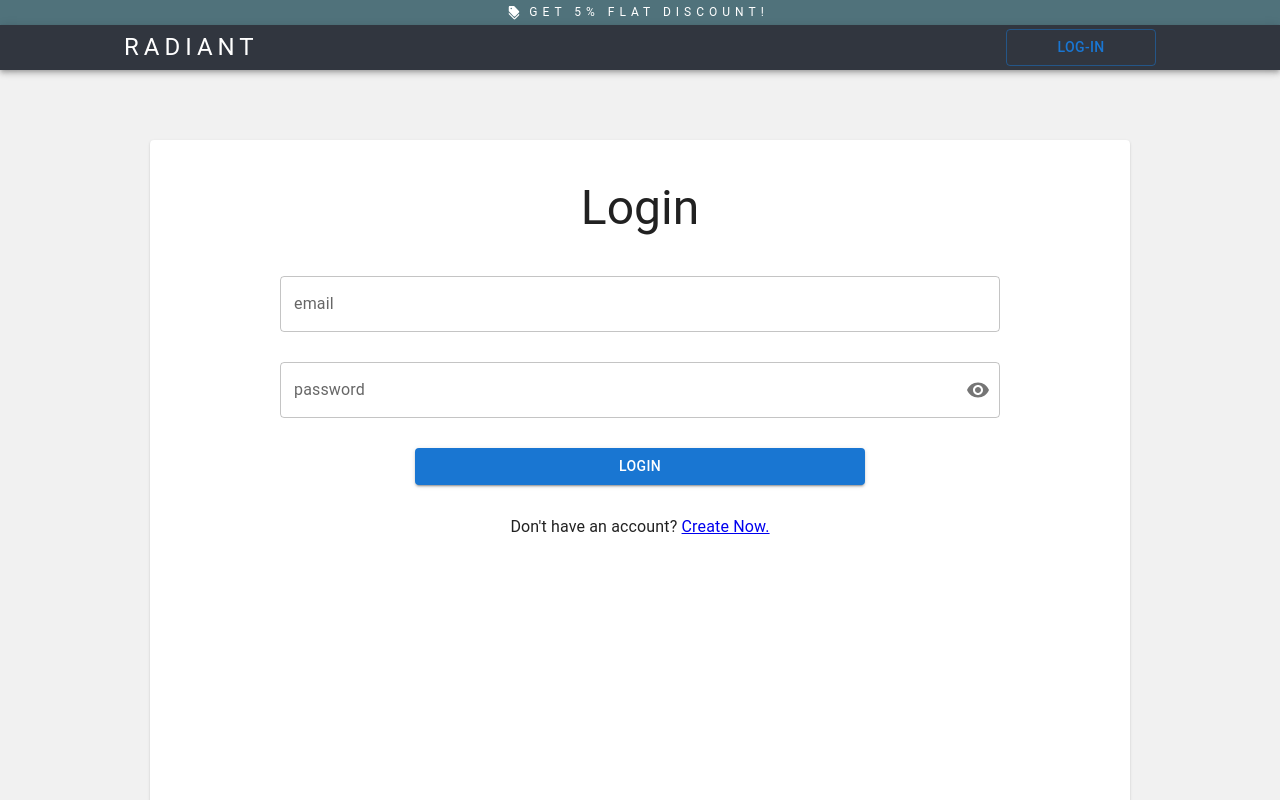
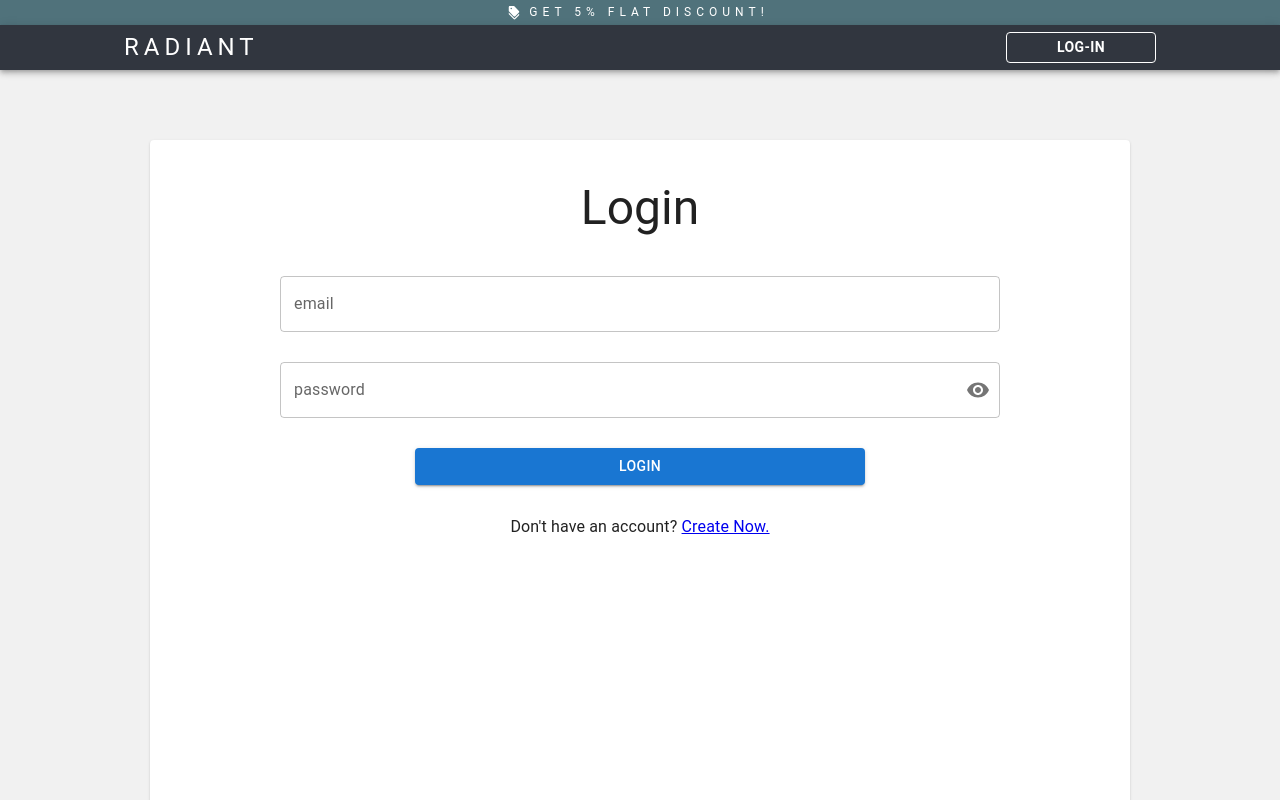
Before and after one commit to Imtiaz4530/Radiant, a Next.js app in the folder client/: page /auth/login in a window 1280 px wide. Shown: the top 800 px of the page. Built offline with nearby package versions, Linux system fonts and the light colour scheme.

Commit message:
navbar login/logout icon conditionally load problem

```diff
--- a/client/app/globals.css
+++ b/client/app/globals.css
@@ -40,14 +40,22 @@ body {
 
 /* ---- NAVBAR LOGIN BUTTON ---- */
 .navLoginButton {
-  font-size: 14px;
-  font-weight: bold;
-  width: 150px;
-  padding: 2px;
-  color: white;
-  border: 1px solid white;
+  font-size: 14px !important;
+  font-weight: bold !important;
+  width: 150px !important;
+  padding: 2px !important;
+  color: white !important;
+  border: 1px solid white !important;
 }
 
 .navLoginButton:hover {
-  border: 1px solid white;
+  border: 1px solid white !important;
 }
+
+/* ---- DISCOUNT PAGE BANNER ---- */
+.discountBannerText {
+  display: flex;
+  justify-content: center;
+  align-items: center;
+  margin: 20px 0;
+}
--- a/client/component/Navbar.jsx
+++ b/client/component/Navbar.jsx
@@ -15,11 +15,16 @@ import MoreIcon from "@mui/icons-material/MoreVert";
 import { Logout, ShoppingBasketOutlined } from "@mui/icons-material";
 import Link from "next/link";
 import SimpleButton from "./reusable/Button";
+import { usePathname, useRouter } from "next/navigation";
+import { useIsLoggedIn } from "@/hooks/useAuth";
 
 const Navbar = () => {
   const [anchorEl, setAnchorEl] = useState(null);
   const [mobileMoreAnchorEl, setMobileMoreAnchorEl] = useState(null);
-  const [isLoggedin, setIsLoggedin] = useState(false);
+
+  const { logged, setLogged } = useIsLoggedIn();
+  const router = useRouter();
+  const pathName = usePathname();
 
   const isMenuOpen = Boolean(anchorEl);
   const isMobileMenuOpen = Boolean(mobileMoreAnchorEl);
@@ -80,6 +85,19 @@ const Navbar = () => {
       open={isMobileMenuOpen}
       onClose={handleMobileMenuClose}
     >
+      {" "}
+      <MenuItem onClick={handleProfileMenuOpen}>
+        <IconButton
+          size="large"
+          aria-label="account of current user"
+          aria-controls="primary-search-account-menu"
+          aria-haspopup="true"
+          color="inherit"
+        >
+          <AccountCircle />
+        </IconButton>
+        <p>Profile</p>
+      </MenuItem>
       <MenuItem>
         <IconButton size="large" aria-label="show 4 new mails" color="inherit">
           <Badge badgeContent={4} color="error">
@@ -94,26 +112,27 @@ const Navbar = () => {
           aria-label="show 17 new notifications"
           color="inherit"
         >
-          <Badge badgeContent={17} color="error">
+          <Badge color="error">
             <Logout />
           </Badge>
         </IconButton>
         <p>Logout</p>
       </MenuItem>
-      <MenuItem onClick={handleProfileMenuOpen}>
-        <IconButton
-          size="large"
-          aria-label="account of current user"
-          aria-controls="primary-search-account-menu"
-          aria-haspopup="true"
-          color="inherit"
-        >
-          <AccountCircle />
-        </IconButton>
-        <p>Profile</p>
-      </MenuItem>
     </Menu>
   );
+
+  const handleLogout = () => {
+    if (localStorage.getItem("token")) {
+      localStorage.removeItem("token");
+      setLogged(false);
+      if (pathName.startsWith("/private")) {
+        router.push("/auth/login");
+        // window.location.reload();
+        return;
+      }
+      // window.location.reload();
+    }
+  };
 
   return (
     <Box sx={{ flexGrow: 1 }}>
@@ -141,7 +160,7 @@ const Navbar = () => {
             </Typography>
           </Link>
           <Box sx={{ flexGrow: 1 }} />
-          {isLoggedin ? (
+          {logged ? (
             <>
               <Box
                 sx={{
@@ -167,7 +186,7 @@ const Navbar = () => {
                 </IconButton>
                 <IconButton size="large" color="inherit">
                   <Badge color="error">
-                    <Logout />
+                    <Logout onClick={handleLogout} />
                   </Badge>
                 </IconButton>
               </Box>
--- a/client/component/reusable/Form/Form.jsx
+++ b/client/component/reusable/Form/Form.jsx
@@ -10,13 +10,15 @@ import Input from "@/component/reusable/Form/Input";
 import SimpleButton from "@/component/reusable/Button";
 import styles from "@/styles/form.module.css";
 import { loginUser, registerUser } from "@/utils/authUser";
+import { useIsLoggedIn } from "@/hooks/useAuth";
 
 const Form = () => {
+  const [error, setError] = useState("");
+
   const path = usePathname();
   const exactPath = path.split("/")[2];
   const router = useRouter();
-
-  const [error, setError] = useState("");
+  const { setLogged } = useIsLoggedIn();
 
   const {
     register,
@@ -34,8 +36,10 @@ const Form = () => {
 
         if (res?.jwt) {
           localStorage.setItem("token", res.jwt);
+          setLogged(true);
         }
         router.push("/");
+        // window.location.reload();
       } else if (exactPath === "register") {
         const res = await registerUser(
           data.username,
@@ -45,8 +49,10 @@ const Form = () => {
 
         if (res?.jwt) {
           localStorage.setItem("token", res.jwt);
+          setLogged(true);
         }
         router.push("/");
+        // window.location.reload();
       }
       reset();
       setError("");
--- a/client/hooks/useAuth.jsx
+++ b/client/hooks/useAuth.jsx
@@ -33,3 +33,19 @@ export const useHandleLogin = () => {
 
   return { loading };
 };
+
+export const useIsLoggedIn = () => {
+  const router = useRouter();
+  const [logged, setLogged] = useState(false);
+
+  useEffect(() => {
+    const token = localStorage.getItem("token");
+    if (!token) {
+      setLogged(false);
+      return;
+    }
+    setLogged(true);
+  }, [router]);
+
+  return { logged, setLogged };
+};
--- a/client/package.json
+++ b/client/package.json
@@ -24,6 +24,7 @@
     "react-query": "^3.39.3",
     "stripe": "^14.20.0",
     "styled-components": "^6.1.8",
-    "swiper": "^11.0.7"
+    "swiper": "^11.0.7",
+    "swr": "^2.2.5"
   }
 }
--- a/client/utils/fetchItems.js
+++ b/client/utils/fetchItems.js
@@ -35,7 +35,7 @@ export const fetchProducts = async () => {
   const res = await instance.post("/graphql", {
     query: `
         query{
-            products(pagination: { page: 1, pageSize: 15 }){
+            products(pagination: { page: 1, pageSize: 100 }){
             data{
                 id
                 attributes{
```
Also changed, not shown: client/app/auth/register/page.js (+6 -1 lines), client/app/discount/page.jsx (added, +15 -0 lines), client/app/page.js (+5 -2 lines), client/app/private/order/page.jsx (renamed from client/app/order/page.jsx), 2 other files (tests, documents, lock files or other folders).
